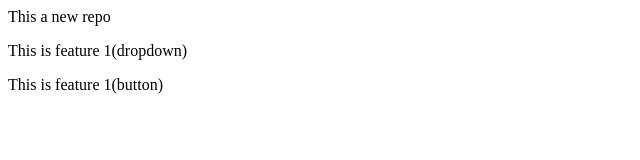
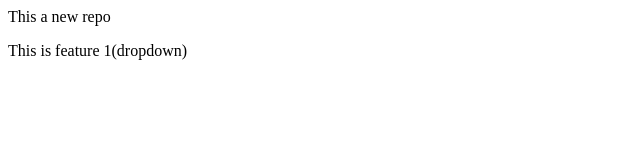
Before and after one commit to PixaQui/localrepo, a plain HTML site: page index.html in a window 1280 px wide. Shown: the whole page, without its empty margins (0-640 px from the left). Drawn offline with Linux system fonts and the light colour scheme.

Commit message:
Removed button

```diff
--- a/index.html
+++ b/index.html
@@ -1,3 +1,2 @@
 <p>This a new repo</p>
 <p>This is feature 1(dropdown)</p>
-<p>This is feature 1(button)</p>
```
